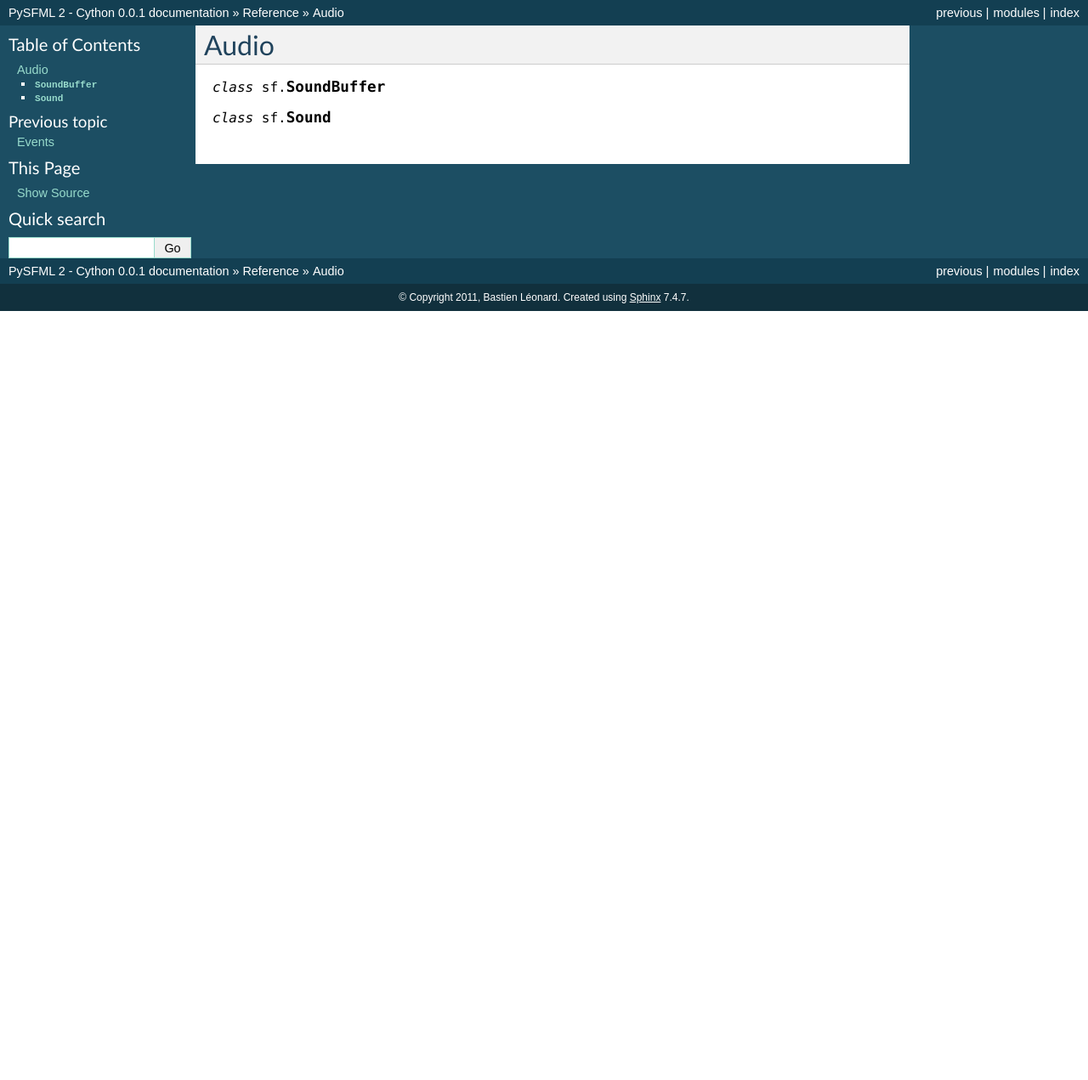
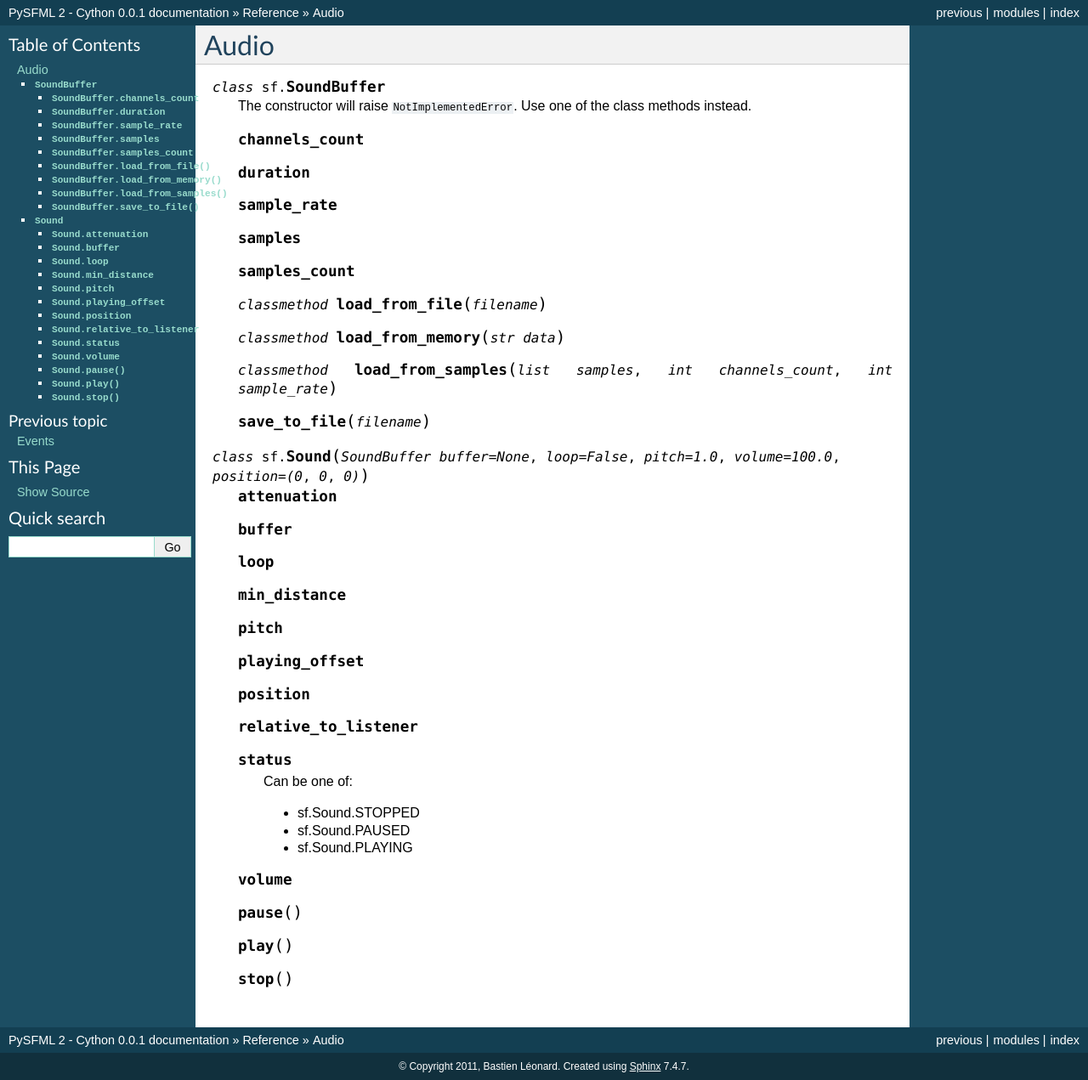
Before and after one commit to intjelic/python-sfml, a Sphinx documentation site: the page built from doc/sphinx/source/audio.rst, in a window 1280 px wide. Shown: the whole page at 85% size. Built offline with Sphinx 7.4.7, drawn with Linux system fonts in a browser that asks for light colours; before the commit the page ends 900 px from its top, so only the background shows below that.

Commit message:
Complete Audio reference section

```diff
--- a/doc/sphinx/source/audio.rst
+++ b/doc/sphinx/source/audio.rst
@@ -6,5 +6,45 @@
 
 .. class:: SoundBuffer
 
+   The constructor will raise ``NotImplementedError``. Use one of the class
+   methods instead.
 
-.. class:: Sound
+   .. attribute:: channels_count
+   .. attribute:: duration
+   .. attribute:: sample_rate
+   .. attribute:: samples
+   .. attribute:: samples_count
+
+   .. classmethod:: load_from_file(filename)
+   .. classmethod:: load_from_memory(str data)
+   .. classmethod:: load_from_samples(list samples, int channels_count,\
+                                      int sample_rate)
+
+   .. method:: save_to_file(filename)
+
+
+
+.. class:: Sound(SoundBuffer buffer=None, loop=False, pitch=1.0, volume=100.0,\
+                 position=(0,0,0))
+
+   .. attribute:: attenuation
+   .. attribute:: buffer
+   .. attribute:: loop
+   .. attribute:: min_distance
+   .. attribute:: pitch
+   .. attribute:: playing_offset
+   .. attribute:: position
+   .. attribute:: relative_to_listener
+   .. attribute:: status
+
+      Can be one of:
+
+      * sf.Sound.STOPPED
+      * sf.Sound.PAUSED
+      * sf.Sound.PLAYING
+
+   .. attribute:: volume
+
+   .. method:: pause()
+   .. method:: play()
+   .. method:: stop()
```
